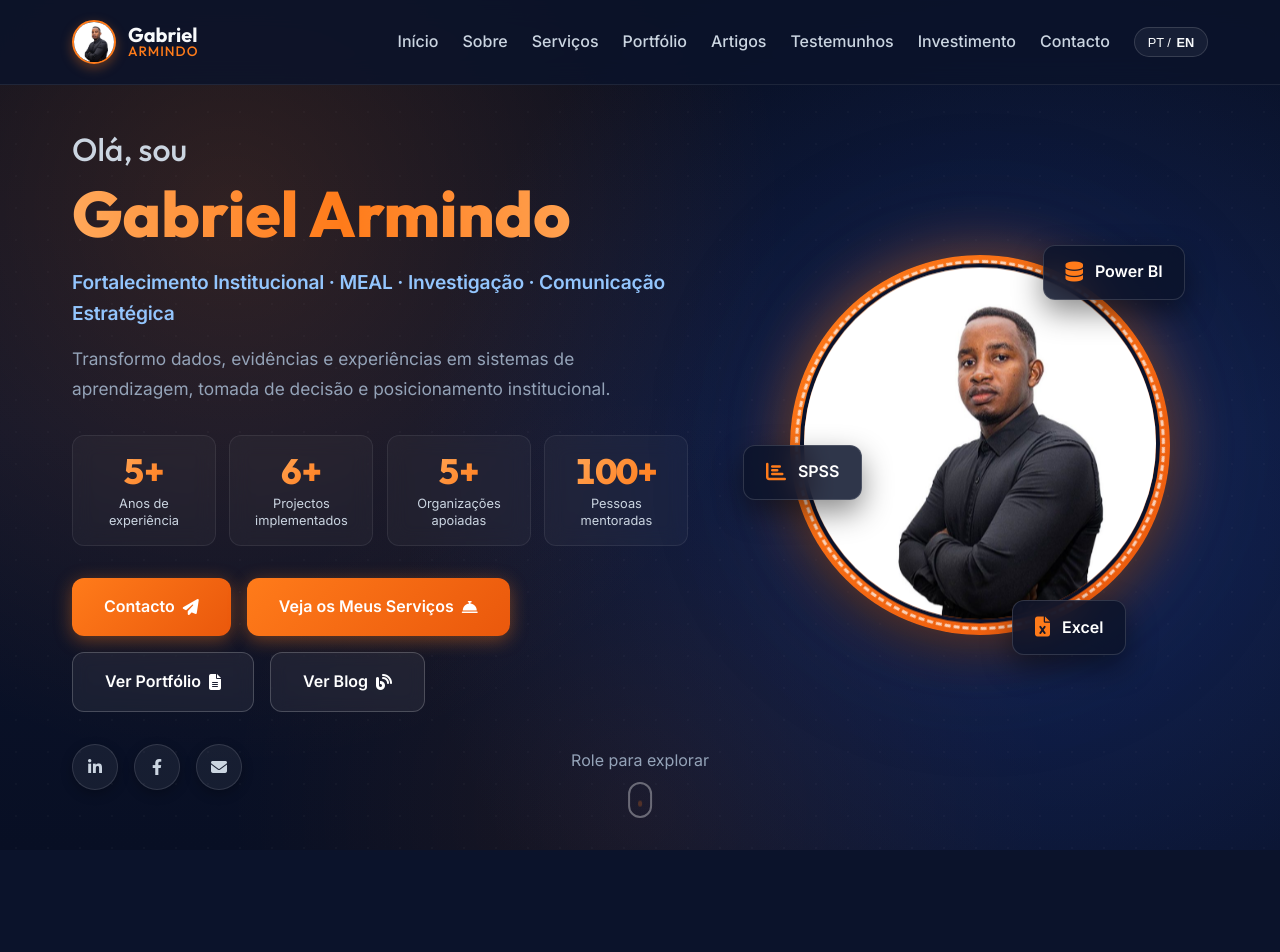
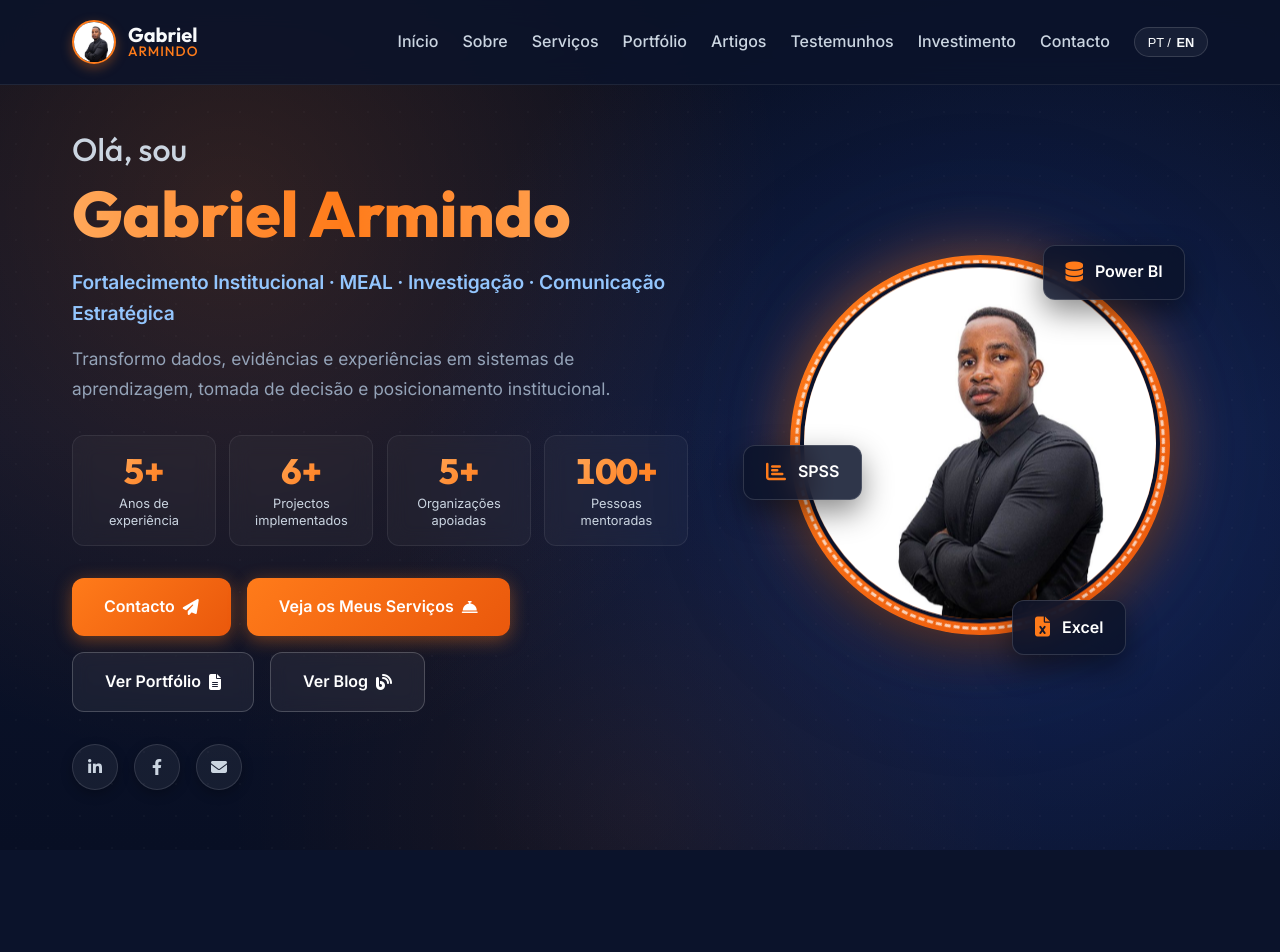
Before and after one commit to afonsoDomingos/gabrielarmindo, a Vue app: page / in a window 1280 px wide. Shown: the top 952 px of the page. Built offline with nearby package versions, Linux system fonts and the light colour scheme; no server answers.

Commit message:
remove: indicador de rolagem (Role para explorar) da secao Hero

```diff
--- a/src/components/Hero.vue
+++ b/src/components/Hero.vue
@@ -171,11 +171,6 @@ onUnmounted(() => {
           </div>
         </div>
       </div>
-    </div>
-
-    <div class="scroll-indicator">
-      <span>{{ t('Role para explorar', 'Scroll to explore') }}</span>
-      <div class="mouse"></div>
     </div>
   </section>
 </template>
@@ -525,45 +520,6 @@ onUnmounted(() => {
 .card-2 { top: 50%; left: -2%; animation-delay: 1s; }
 .card-3 { bottom: 8%; right: 18%; animation-delay: 2s; }
 
-.scroll-indicator {
-    position: absolute;
-    bottom: 2rem;
-    left: 50%;
-    transform: translateX(-50%);
-    display: flex;
-    flex-direction: column;
-    align-items: center;
-    gap: 0.5rem;
-    color: #94a3b8;
-    z-index: 2;
-}
-
-.mouse {
-    width: 24px;
-    height: 36px;
-    border: 2px solid rgba(255, 255, 255, 0.35);
-    border-radius: 12px;
-    position: relative;
-}
-
-.mouse::after {
-    content: '';
-    position: absolute;
-    top: 6px;
-    left: 50%;
-    transform: translateX(-50%);
-    width: 4px;
-    height: 6px;
-    background: var(--primary-color);
-    border-radius: 2px;
-    animation: scrollMouse 2s infinite;
-}
-
-@keyframes scrollMouse {
-    0% { opacity: 1; transform: translate(-50%, 0); }
-    100% { opacity: 0; transform: translate(-50%, 14px); }
-}
-
 @media (max-width: 968px) {
     .hero { padding-top: 90px; padding-bottom: 80px; min-height: 100vh; }
     .hero-container { grid-template-columns: 1fr; text-align: center; gap: var(--spacing-md); }
@@ -572,7 +528,6 @@ onUnmounted(() => {
     .hero-buttons { justify-content: center; gap: 0.85rem; margin-bottom: 1.5rem; }
     .hero-social { justify-content: center; margin-top: 1.25rem; }
     .hero-description { margin-left: auto; margin-right: auto; max-width: 90%; text-align: center; }
-    .scroll-indicator { bottom: 1rem; }
 
     .profile-frame {
         width: 280px;
```
Also changed, not shown: 5 other files (tests, documents, lock files or other folders).
